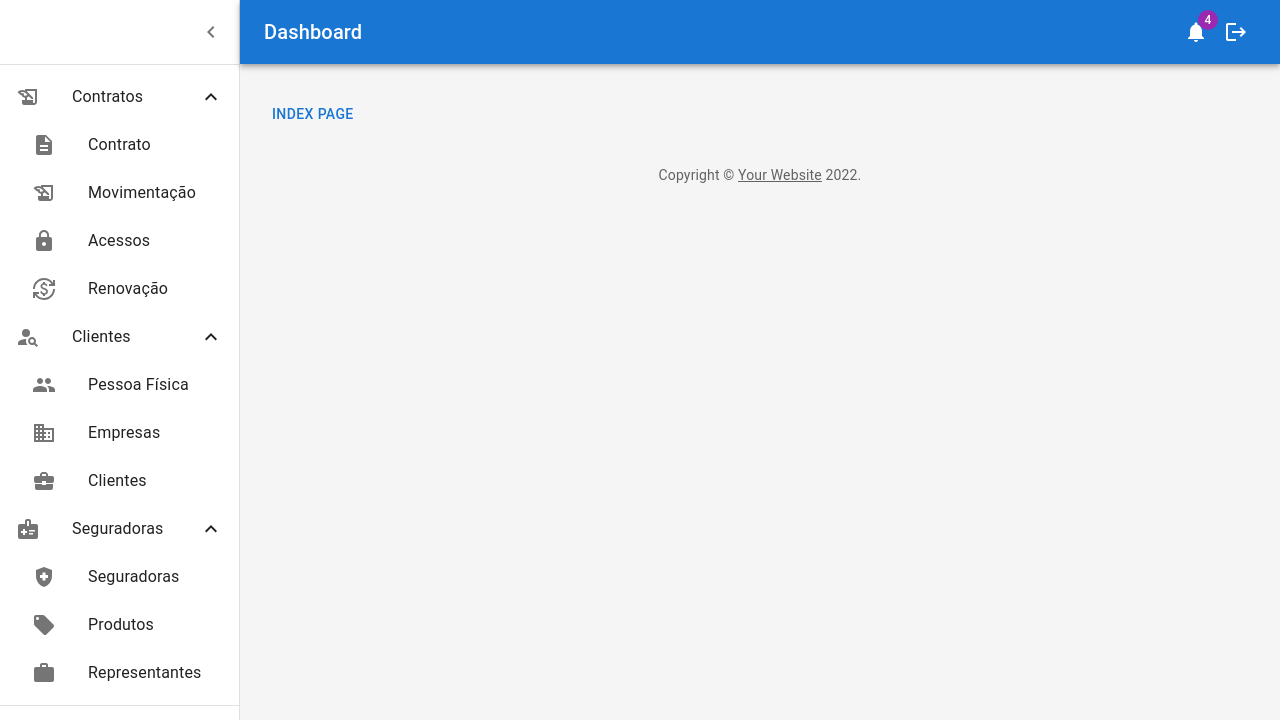
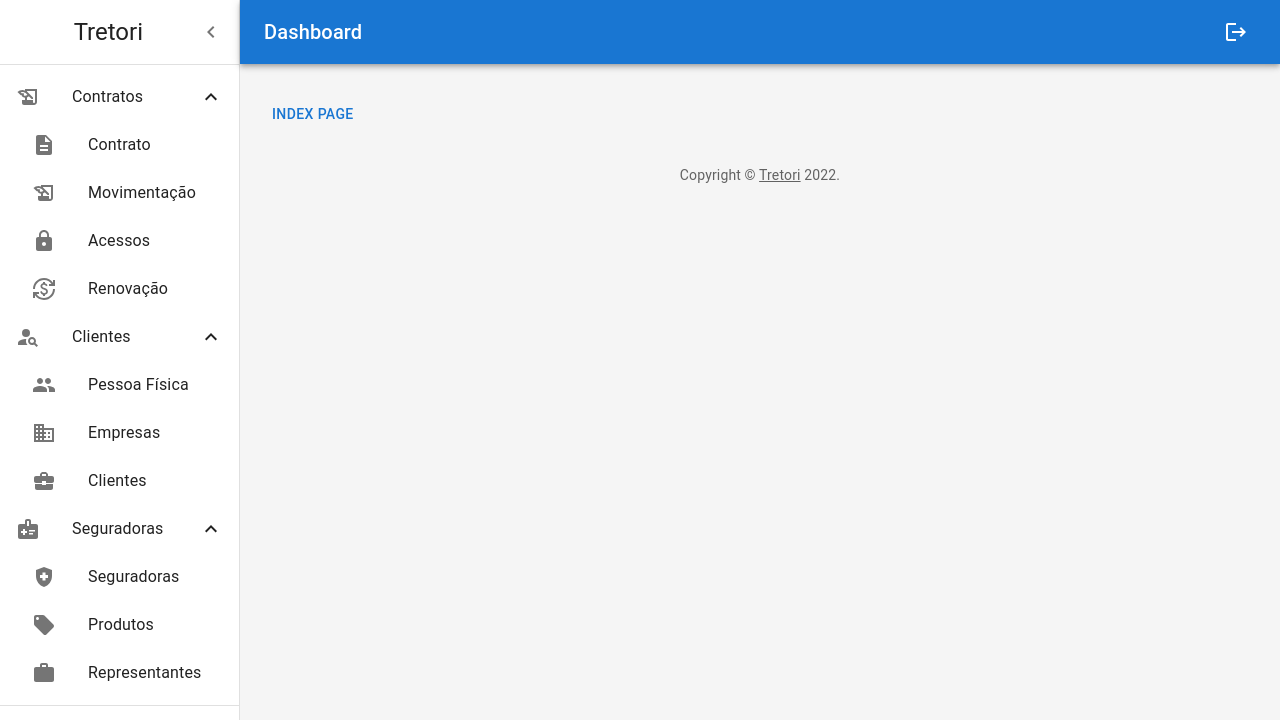
Before and after one commit to luigigil/tretori-front, a Next.js app: page / in a window 1280 px wide. Shown: the top 720 px of the page. Built offline with nearby package versions, Linux system fonts and the light colour scheme; no server answers; sample sign-in values are in the browser's storage.

Commit message:
fix: title and other minor stuff

```diff
--- a/src/layouts/app-bar-container.tsx
+++ b/src/layouts/app-bar-container.tsx
@@ -1,7 +1,5 @@
 import { Logout } from '@mui/icons-material'
 import MenuIcon from '@mui/icons-material/Menu'
-import NotificationsIcon from '@mui/icons-material/Notifications'
-import Badge from '@mui/material/Badge'
 import IconButton from '@mui/material/IconButton'
 import Toolbar from '@mui/material/Toolbar'
 import Typography from '@mui/material/Typography'
@@ -42,11 +40,6 @@ const AppBarContainer = ({ open, handleDrawerOpen }: AppBarContainerProps) => {
         <Typography component='h1' variant='h6' color='inherit' noWrap sx={{ flexGrow: 1 }}>
           Dashboard
         </Typography>
-        <IconButton color='inherit'>
-          <Badge badgeContent={4} color='secondary'>
-            <NotificationsIcon />
-          </Badge>
-        </IconButton>
         {session && (
           <IconButton color='inherit' onClick={handleSignout}>
             <Logout />
--- a/src/layouts/copyright.tsx
+++ b/src/layouts/copyright.tsx
@@ -5,8 +5,8 @@ const Copyright = (props: any) => {
   return (
     <Typography variant='body2' color='text.secondary' align='center' {...props}>
       {'Copyright © '}
-      <Link color='inherit' href='https://mui.com/'>
-        Your Website
+      <Link color='inherit' href='https://tretori.com/'>
+        Tretori
       </Link>{' '}
       {new Date().getFullYear()}
       {'.'}
--- a/src/layouts/drawer-container.tsx
+++ b/src/layouts/drawer-container.tsx
@@ -1,4 +1,5 @@
 import ChevronLeftIcon from '@mui/icons-material/ChevronLeft'
+import { Typography } from '@mui/material'
 import Divider from '@mui/material/Divider'
 import IconButton from '@mui/material/IconButton'
 import List from '@mui/material/List'
@@ -30,6 +31,9 @@ const DrawerContainer = ({ open, handleDrawerOpen }: DrawerContainerProps) => {
           px: [1],
         }}
       >
+        <Typography display='flex' justifySelf='center' marginRight='3rem' variant='h5'>
+          Tretori
+        </Typography>
         <IconButton onClick={handleDrawerOpen}>
           <ChevronLeftIcon />
         </IconButton>
@@ -41,7 +45,6 @@ const DrawerContainer = ({ open, handleDrawerOpen }: DrawerContainerProps) => {
         <ClientesMenu />
         <SeguradorasMenu />
         <Divider sx={{ my: 1 }} />
-        {/* {secondaryListItems} */}
       </List>
     </Drawer>
   )
```
